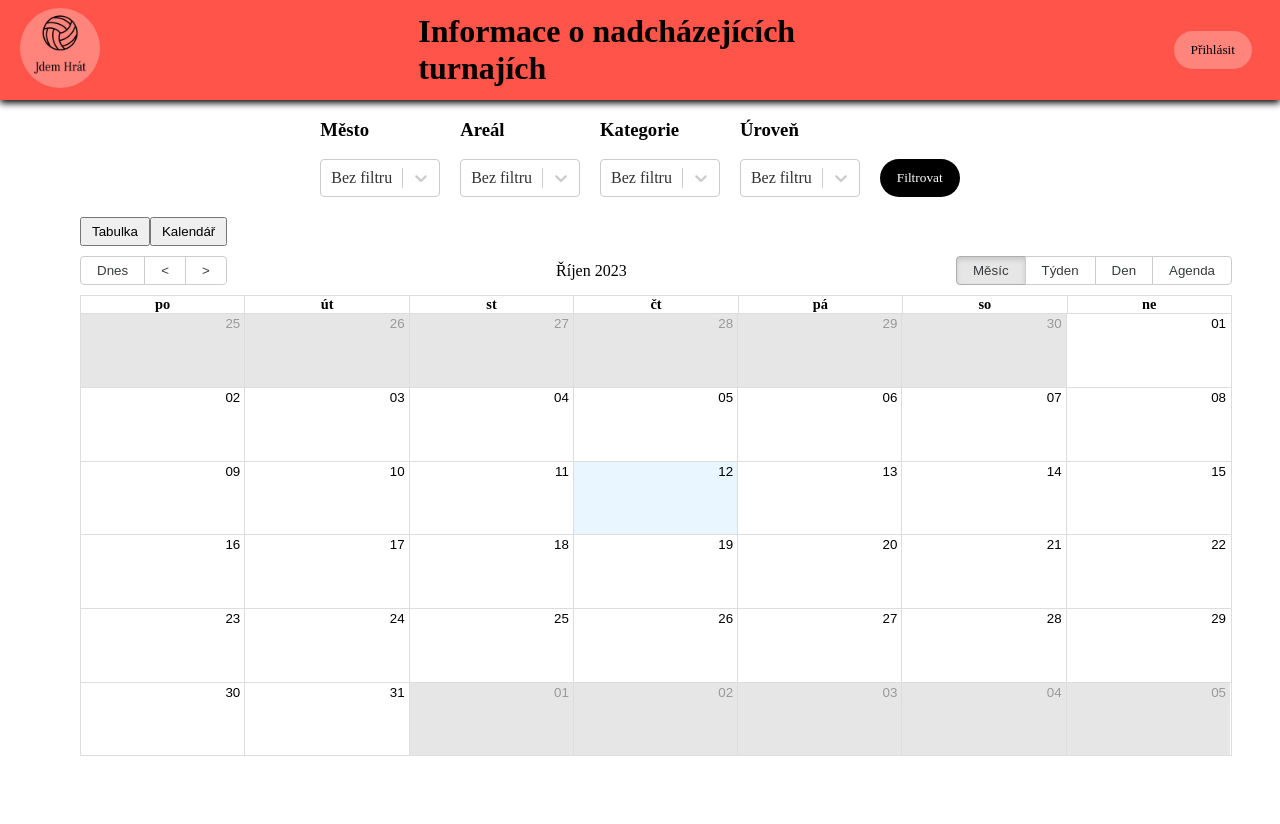
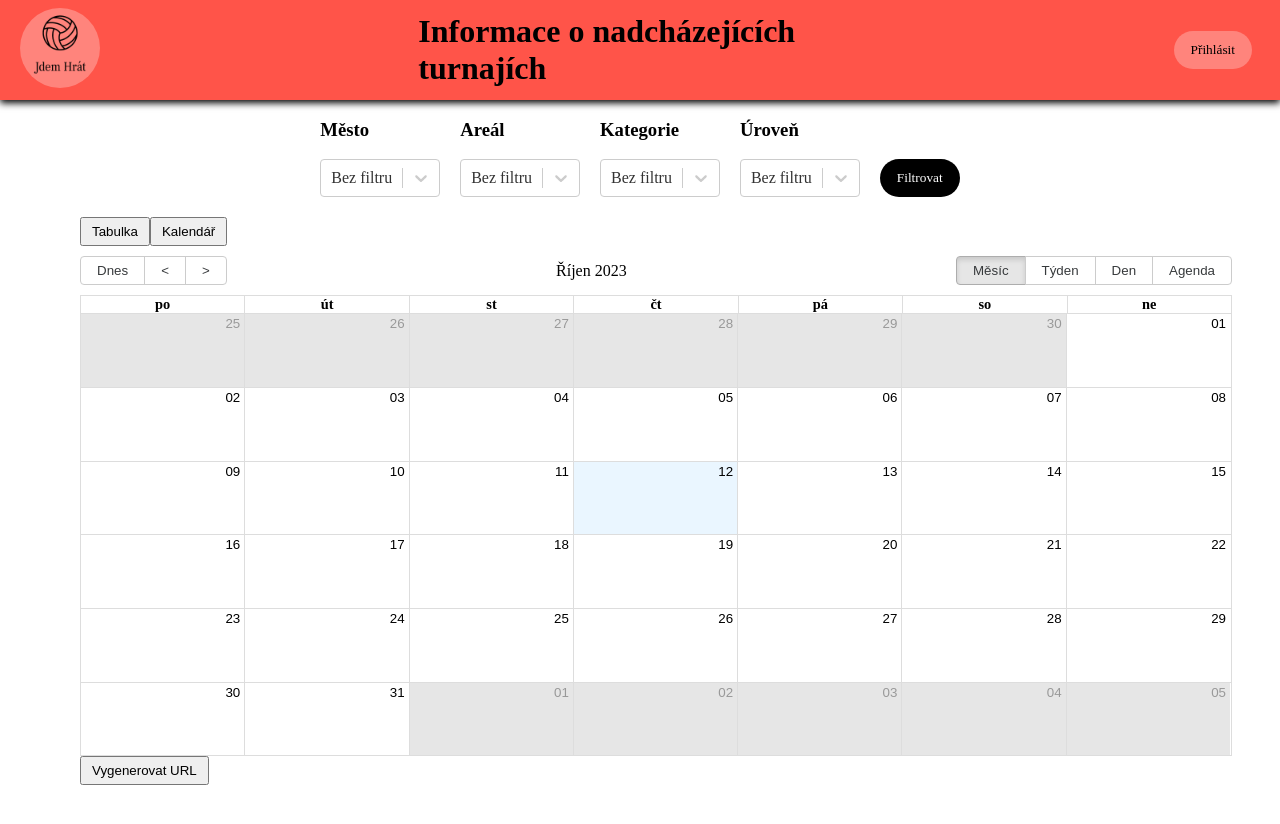
Before and after one commit to vacenovskyrichard/tournament_info_frontend, a React (Create React App) app: page / in a window 1280 px wide. Shown: the top 824 px of the page. Built offline with nearby package versions, Linux system fonts and the light colour scheme; no server answers; a web font is replaced by a local one.

Commit message:
Add generation of calendar link

```diff
--- a/package.json
+++ b/package.json
@@ -9,6 +9,7 @@
     "@testing-library/react": "^13.4.0",
     "@testing-library/user-event": "^13.5.0",
     "axios": "^1.5.1",
+    "ics": "^3.5.0",
     "jwt-decode": "^3.1.2",
     "react": "^18.2.0",
     "react-big-calendar": "^1.8.4",
--- a/src/components/Calendar.js
+++ b/src/components/Calendar.js
@@ -1,4 +1,4 @@
-import { useState } from "react";
+import { useEffect, useState } from "react";
 import "../styles/Calendar.css";
 import { Calendar, momentLocalizer } from "react-big-calendar";
 import moment from "moment";
@@ -6,8 +6,10 @@ import "moment/locale/cs";
 import "react-big-calendar/lib/css/react-big-calendar.css";
 import "react-responsive-modal/styles.css";
 import { Modal } from "react-responsive-modal";
+import { useResolvedPath } from "react-router-dom";
+import { set } from "react-hook-form";
 
-export default function MyCalendar({ tournamentsData }) {
+export default function MyCalendar({ tournamentsData, filterResults }) {
   // Define custom month names in Czech
   const customMonthNames = [
     "Leden",
@@ -84,6 +86,50 @@ export default function MyCalendar({ tournamentsData }) {
     setSelectedEvent(event);
   };
 
+  const [calendarUrl, setCalendarUrl] = useState(null);
+
+  const generateCalendarUrl = () => {
+    if (filterResults !== undefined) {
+      var city = "none";
+      if (
+        filterResults.city !== undefined &&
+        filterResults.city !== "Bez filtru"
+      ) {
+        city = filterResults.city;
+      }
+      var areal = "none";
+      if (
+        filterResults.areal !== undefined &&
+        filterResults.areal !== "Bez filtru"
+      ) {
+        areal = filterResults.areal;
+      }
+      var category = "none";
+      if (
+        filterResults.category !== undefined &&
+        filterResults.category !== "Bez filtru"
+      ) {
+        category = filterResults.category;
+      }
+      var level = "none";
+      if (
+        filterResults.level !== undefined &&
+        filterResults.level !== "Bez filtru"
+      ) {
+        level = filterResults.level;
+      }
+      setCalendarUrl(
+        `https://jdem-hrat-58da3e527841.herokuapp.com/calendar-feed.ics/${city}/${areal}/${category}/${level}/`
+      );
+      console.log("calendarUrl");
+      console.log(calendarUrl);
+    } else {
+      setCalendarUrl(
+        "https://jdem-hrat-58da3e527841.herokuapp.com/calendar-feed.ics/none/none/none/none/"
+      );
+    }
+  };
+
   return (
     <div className="Calendar--main-content">
       <Calendar
@@ -127,6 +173,23 @@ export default function MyCalendar({ tournamentsData }) {
           </div>
         )}
       </Modal>
+      <button onClick={generateCalendarUrl}>Vygenerovat URL</button>
+      <Modal
+        open={calendarUrl !== null}
+        onClose={() => setCalendarUrl(null)}
+        classNames={{
+          modal: "Calendar--detail-window",
+        }}
+      >
+        {calendarUrl && (
+          <div>
+            <h1>Odkaz na kalendář</h1>
+            <p>
+              Odkaz: <a href={calendarUrl}>{calendarUrl}</a>
+            </p>
+          </div>
+        )}
+      </Modal>
     </div>
   );
 }
--- a/src/components/Filters.js
+++ b/src/components/Filters.js
@@ -1,8 +1,9 @@
 import { useForm } from "react-hook-form";
+import { useState } from "react";
 import "../styles/Filters.css";
 import Filter from "./Filter";
 
-export default function Filters({ data, setData, apiUrl }) {
+export default function Filters({ data, setData, apiUrl, setFilterResults }) {
   const { control, handleSubmit } = useForm();
 
   const filter_values = {
@@ -60,6 +61,7 @@ export default function Filters({ data, setData, apiUrl }) {
   });
 
   const saveData = (form_data) => {
+    setFilterResults(form_data);
     console.log("form_data", form_data);
     fetch(`${apiUrl}/filter`, {
       method: "POST",
--- a/src/pages/Homepage.js
+++ b/src/pages/Homepage.js
@@ -13,6 +13,7 @@ function Homepage({
   apiUrl,
 }) {
   const [showData, setShowData] = useState(false);
+  const [filterResults, setFilterResults] = useState();
 
   return (
     <>
@@ -26,6 +27,7 @@ function Homepage({
         data={tournamentsData}
         setData={setTournamentsData}
         apiUrl={apiUrl}
+        setFilterResults={setFilterResults}
       />
       <div className="Filters--content-selector">
         <button onClick={() => setShowData(true)}>Tabulka</button>
@@ -34,7 +36,10 @@ function Homepage({
       {showData ? (
         <Data tournamentsData={tournamentsData} />
       ) : (
-        <MyCalendar tournamentsData={tournamentsData} />
+        <MyCalendar
+          tournamentsData={tournamentsData}
+          filterResults={filterResults}
+        />
       )}
     </>
   );
```
Also changed, not shown: 1 other file (tests, documents, lock files or other folders).
